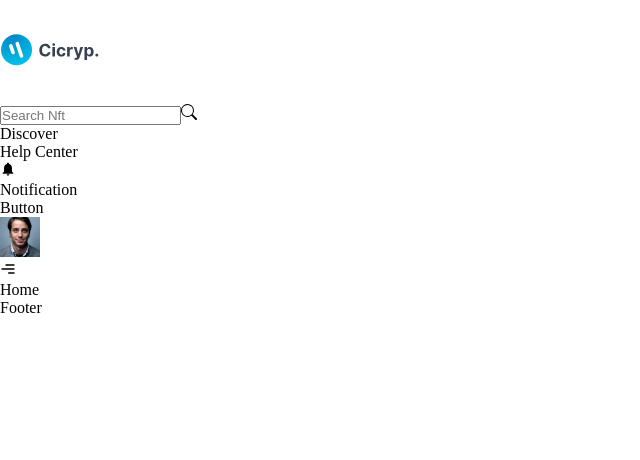
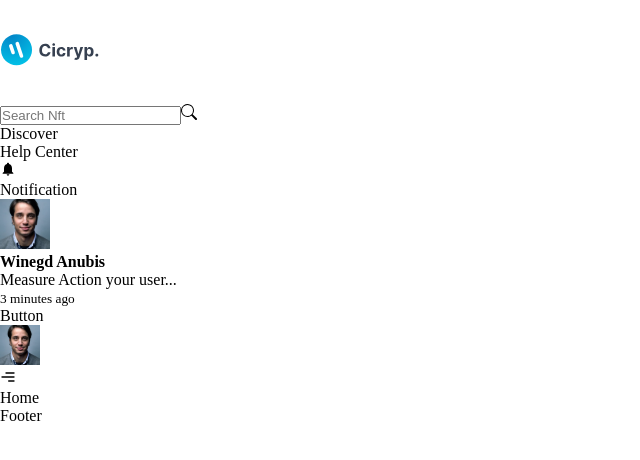
Before and after one commit to witehound/nft-marketplace-client, a Next.js app: page / in a window 1280 px wide. Both pictures are taken after a click on the icon 8 px from the left and 169 px from the top of the page. Shown: the top 460 px of the page, without its empty margins (0-640 px from the left). Built offline with nearby package versions, Linux system fonts and the light colour scheme.

Commit message:
finished html layout for the notification component

```diff
--- a/components/Navbar/Notification/Notification.jsx
+++ b/components/Navbar/Notification/Notification.jsx
@@ -1,8 +1,33 @@
 import React from "react";
+import Image from "next/image";
+
+//internal imports
 import styles from "./Notification.module.css";
+import images from "../../../img";
 
 const Notification = () => {
-  return <div>Notification</div>;
+  return (
+    <div className={styles.notification}>
+      <p>Notification</p>
+      <div className={styles.notification_box}>
+        <div className={styles.notification_box_image}>
+          <Image
+            src={images.user1}
+            alt="profile image"
+            width={50}
+            height={50}
+            className={styles.notification_box_image}
+          />
+        </div>
+        <div className={styles.notification_box_info}>
+          <h4>Winegd Anubis</h4>
+          <p>Measure Action your user...</p>
+          <small>3 minutes ago</small>
+        </div>
+        <span className={styles.notification_box_new}></span>
+      </div>
+    </div>
+  );
 };
 
 export default Notification;
```
